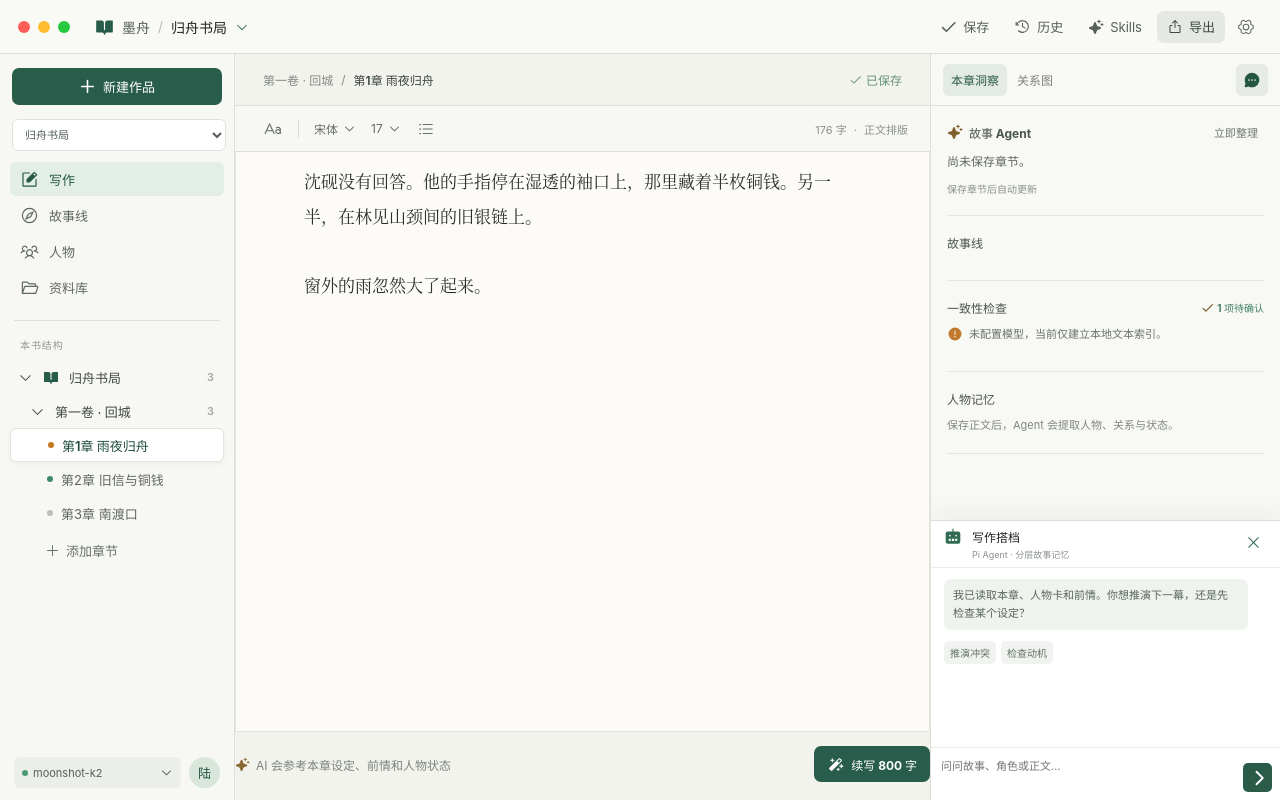
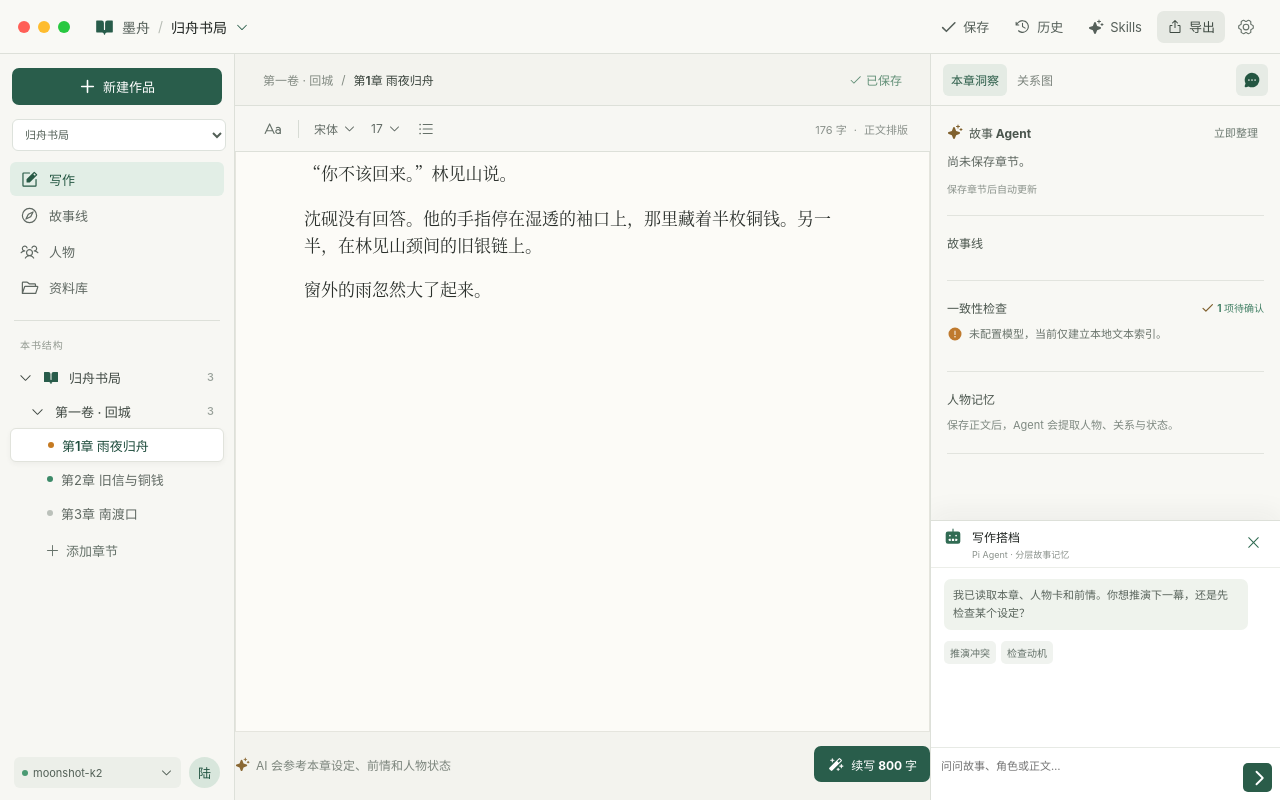
Before and after one commit to Caeser-SONG/inkstone, a React (Vite) app: page / in a window 1280 px wide. Built offline with nearby package versions, Linux system fonts and the light colour scheme.

Commit message:
keep editor cursor height independent of spacing

```diff
--- a/src/components/ComfortableEditor.tsx
+++ b/src/components/ComfortableEditor.tsx
@@ -1,4 +1,4 @@
-import { useEffect, useLayoutEffect, useRef } from "react";
+import { useEffect, useLayoutEffect, useRef, type CSSProperties } from "react";
 import type { EditorPreferences } from "../types/story";
 
 const fontFamilies: Record<EditorPreferences["fontFamily"], string> = {
@@ -8,21 +8,29 @@ const fontFamilies: Record<EditorPreferences["fontFamily"], string> = {
   system: 'system-ui, -apple-system, BlinkMacSystemFont, sans-serif',
 };
 
-const lineHeights: Record<EditorPreferences["paragraphStyle"], number> = { compact: 1.75, body: 2.05, relaxed: 2.35 };
+const paragraphGaps: Record<EditorPreferences["paragraphStyle"], string> = { compact: "0.55em", body: "1.05em", relaxed: "1.65em" };
+
+function escapeHtml(text: string) {
+  return text.replace(/&/g, "&amp;").replace(/</g, "&lt;").replace(/>/g, "&gt;").replace(/"/g, "&quot;").replace(/'/g, "&#39;");
+}
+
+function toEditorHtml(text: string) {
+  const paragraphs = text.replace(/\r\n/g, "\n").split("\n\n");
+  return paragraphs.map((paragraph) => `<p>${paragraph ? escapeHtml(paragraph).replace(/\n/g, "<br />") : "<br />"}</p>`).join("");
+}
 
 export function ComfortableEditor({ activeChapter, chapterTitle, draft, setDraft, preferences }: { activeChapter: number; chapterTitle: string; draft: string; setDraft: (value: string) => void; preferences: EditorPreferences }) {
   const viewportRef = useRef<HTMLDivElement>(null);
-  const textareaRef = useRef<HTMLTextAreaElement>(null);
+  const editorRef = useRef<HTMLDivElement>(null);
 
   const resizeEditor = () => {
-    const editor = textareaRef.current;
+    const editor = editorRef.current;
     if (!editor) return;
-    editor.style.height = "auto";
-    editor.style.height = `${editor.scrollHeight}px`;
+    editor.style.minHeight = `${Math.max(300, editor.scrollHeight)}px`;
   };
 
   const positionWritingArea = () => {
-    const editor = textareaRef.current;
+    const editor = editorRef.current;
     const viewport = viewportRef.current;
     if (!editor || !viewport) return;
     const cursorLine = editor.offsetTop + editor.scrollHeight;
@@ -34,10 +42,17 @@ export function ComfortableEditor({ activeChapter, chapterTitle, draft, setDraft
   }, [draft]);
 
   useEffect(() => {
+    const editor = editorRef.current;
+    if (!editor || editor.innerText.replace(/\r\n/g, "\n").trimEnd() === draft.trimEnd()) return;
+    editor.innerHTML = toEditorHtml(draft);
+    resizeEditor();
+  }, [draft]);
+
+  useEffect(() => {
     const frame = window.requestAnimationFrame(positionWritingArea);
     return () => window.cancelAnimationFrame(frame);
   }, [activeChapter]);
 
-  const editorStyle = { fontFamily: fontFamilies[preferences.fontFamily], fontSize: `${preferences.fontSize}px`, lineHeight: lineHeights[preferences.paragraphStyle] };
-  return <div className="writing-viewport" ref={viewportRef}><article className="paper" aria-label="小说正文编辑器"><header className="chapter-heading"><span>第一卷 · 回城</span><h1>第{activeChapter || "—"}章 {chapterTitle}</h1><p>2026年8月8日 · 本章草稿</p></header><textarea ref={textareaRef} value={draft} onChange={(event) => setDraft(event.target.value)} spellCheck={false} aria-label="正文内容" style={editorStyle} /><div className="writing-breathing-room" aria-hidden="true" /></article></div>;
+  const editorStyle = { fontFamily: fontFamilies[preferences.fontFamily], fontSize: `${preferences.fontSize}px`, lineHeight: 1.58, "--paragraph-gap": paragraphGaps[preferences.paragraphStyle] } as CSSProperties;
+  return <div className="writing-viewport" ref={viewportRef}><article className="paper" aria-label="小说正文编辑器"><header className="chapter-heading"><span>第一卷 · 回城</span><h1>第{activeChapter || "—"}章 {chapterTitle}</h1><p>2026年8月8日 · 本章草稿</p></header><div ref={editorRef} className="text-editor" contentEditable suppressContentEditableWarning role="textbox" aria-multiline="true" aria-label="正文内容" spellCheck={false} style={editorStyle} onInput={(event) => { setDraft(event.currentTarget.innerText.replace(/\r\n/g, "\n").trimEnd()); resizeEditor(); }} dangerouslySetInnerHTML={{ __html: toEditorHtml(draft) }} /><div className="writing-breathing-room" aria-hidden="true" /></article></div>;
 }
```
Also changed, not shown: src/App.css.
